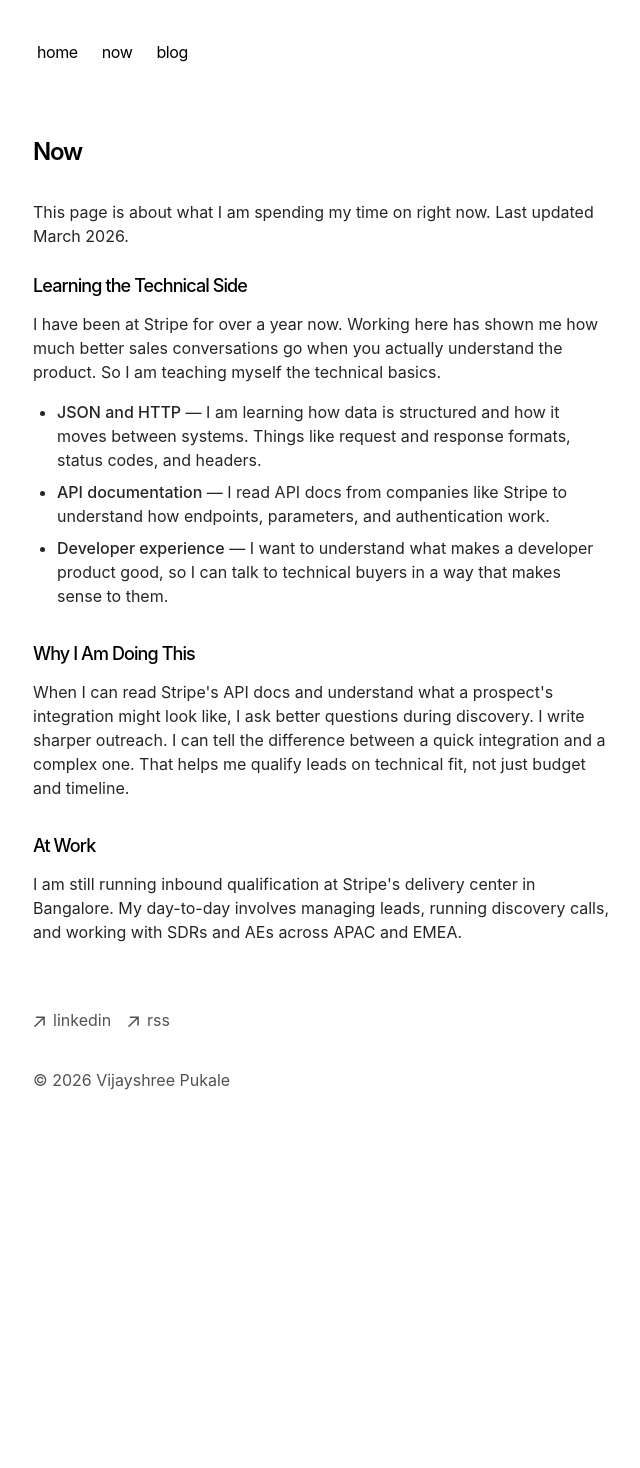
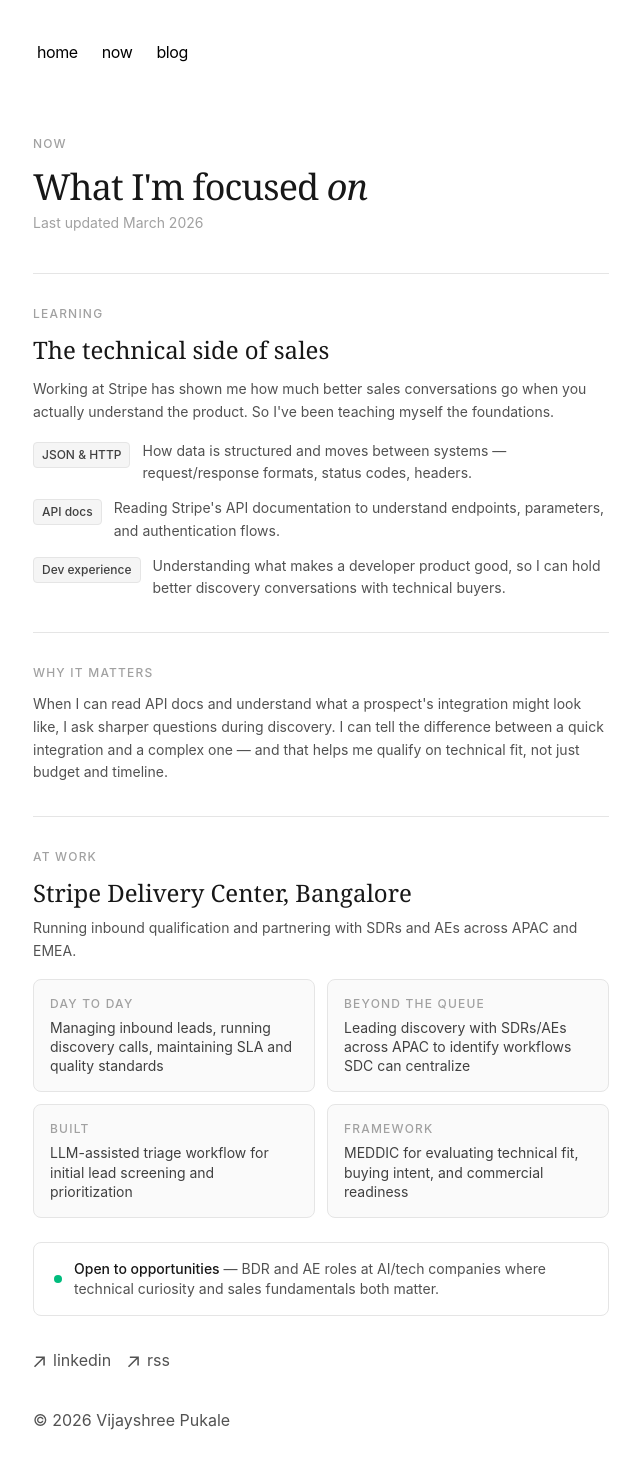
Before and after one commit to whoAbhishekSah/vijayshree-portfolio, a Next.js app: page /now in a window 1280 px wide. Shown: the top 1468 px of the page, without its empty margins (319-959 px from the left). Before the commit the page ends 1156 px from the top, so only its background shows below. Built offline with nearby package versions, Linux system fonts and the light colour scheme; no server answers.

Commit message:
Update page.tsx

```diff
--- a/app/now/page.tsx
+++ b/app/now/page.tsx
@@ -5,42 +5,85 @@
 
 export default function Page() {
   return (
-    <section>
-      <h1 className="font-semibold text-2xl mb-8 tracking-tighter">Now</h1>
-
-      <p className="mb-6 text-neutral-800 dark:text-neutral-200">
-        This page is about what I am spending my time on right now. Last updated March 2026.
+    <section className="max-w-2xl">
+      <p className="text-xs font-medium tracking-widest uppercase text-neutral-400 dark:text-neutral-500 mb-3">
+        Now
+      </p>
+      <h1 className="font-serif text-4xl leading-tight tracking-tight text-neutral-900 dark:text-neutral-100 mb-1">
+        What I&apos;m focused <em>on</em>
+      </h1>
+      <p className="text-sm text-neutral-400 dark:text-neutral-500 mb-10">
+        Last updated March 2026
       </p>
 
-      <div className="mb-8">
-        <h2 className="font-medium text-lg mb-3 tracking-tighter">Learning the Technical Side</h2>
-        <p className="mb-4 text-neutral-800 dark:text-neutral-200">
-          I have been at Stripe for over a year now. Working here has shown me how much better sales conversations go when you actually understand the product. So I am teaching myself the technical basics.
-        </p>
-        <ul className="list-disc pl-6 space-y-2 text-neutral-800 dark:text-neutral-200">
-          <li>
-            <span className="font-medium">JSON and HTTP</span> — I am learning how data is structured and how it moves between systems. Things like request and response formats, status codes, and headers.
+      <hr className="border-neutral-200 dark:border-neutral-800 mb-8" />
+
+      {/* Learning */}
+      <p className="text-xs font-medium tracking-widest uppercase text-neutral-400 dark:text-neutral-500 mb-3">
+        Learning
+      </p>
+      <h2 className="font-serif text-2xl text-neutral-900 dark:text-neutral-100 mb-3">
+        The technical side of sales
+      </h2>
+      <p className="text-sm leading-relaxed text-neutral-600 dark:text-neutral-400 mb-4">
+        Working at Stripe has shown me how much better sales conversations go when you actually understand the product. So I&apos;ve been teaching myself the foundations.
+      </p>
+      <ul className="flex flex-col gap-3 mt-4">
+        {[
+          { tag: 'JSON & HTTP', desc: 'How data is structured and moves between systems — request/response formats, status codes, headers.' },
+          { tag: 'API docs', desc: "Reading Stripe's API documentation to understand endpoints, parameters, and authentication flows." },
+          { tag: 'Dev experience', desc: 'Understanding what makes a developer product good, so I can hold better discovery conversations with technical buyers.' },
+        ].map(({ tag, desc }) => (
+          <li key={tag} className="flex gap-3 items-start">
+            <span className="text-xs font-medium bg-neutral-100 dark:bg-neutral-800 text-neutral-700 dark:text-neutral-300 border border-neutral-200 dark:border-neutral-700 rounded px-2 py-1 whitespace-nowrap mt-0.5">
+              {tag}
+            </span>
+            <span className="text-sm text-neutral-600 dark:text-neutral-400 leading-relaxed">{desc}</span>
           </li>
-          <li>
-            <span className="font-medium">API documentation</span> — I read API docs from companies like Stripe to understand how endpoints, parameters, and authentication work.
-          </li>
-          <li>
-            <span className="font-medium">Developer experience</span> — I want to understand what makes a developer product good, so I can talk to technical buyers in a way that makes sense to them.
-          </li>
-        </ul>
+        ))}
+      </ul>
+
+      <hr className="border-neutral-200 dark:border-neutral-800 my-8" />
+
+      {/* Why */}
+      <p className="text-xs font-medium tracking-widest uppercase text-neutral-400 dark:text-neutral-500 mb-3">
+        Why it matters
+      </p>
+      <p className="text-sm leading-relaxed text-neutral-600 dark:text-neutral-400">
+        When I can read API docs and understand what a prospect&apos;s integration might look like, I ask sharper questions during discovery. I can tell the difference between a quick integration and a complex one — and that helps me qualify on technical fit, not just budget and timeline.
+      </p>
+
+      <hr className="border-neutral-200 dark:border-neutral-800 my-8" />
+
+      {/* At Work */}
+      <p className="text-xs font-medium tracking-widest uppercase text-neutral-400 dark:text-neutral-500 mb-3">
+        At work
+      </p>
+      <h2 className="font-serif text-2xl text-neutral-900 dark:text-neutral-100 mb-2">
+        Stripe Delivery Center, Bangalore
+      </h2>
+      <p className="text-sm leading-relaxed text-neutral-600 dark:text-neutral-400 mb-4">
+        Running inbound qualification and partnering with SDRs and AEs across APAC and EMEA.
+      </p>
+      <div className="grid grid-cols-2 gap-3 mt-4">
+        {[
+          { label: 'Day to day', text: 'Managing inbound leads, running discovery calls, maintaining SLA and quality standards' },
+          { label: 'Beyond the queue', text: 'Leading discovery with SDRs/AEs across APAC to identify workflows SDC can centralize' },
+          { label: 'Built', text: 'LLM-assisted triage workflow for initial lead screening and prioritization' },
+          { label: 'Framework', text: 'MEDDIC for evaluating technical fit, buying intent, and commercial readiness' },
+        ].map(({ label, text }) => (
+          <div key={label} className="bg-neutral-50 dark:bg-neutral-900 border border-neutral-200 dark:border-neutral-800 rounded-lg p-4">
+            <p className="text-xs font-medium tracking-widest uppercase text-neutral-400 dark:text-neutral-500 mb-1.5">{label}</p>
+            <p className="text-sm text-neutral-700 dark:text-neutral-300 leading-snug">{text}</p>
+          </div>
+        ))}
       </div>
 
-      <div className="mb-8">
-        <h2 className="font-medium text-lg mb-3 tracking-tighter">Why I Am Doing This</h2>
-        <p className="text-neutral-800 dark:text-neutral-200">
-          When I can read Stripe's API docs and understand what a prospect's integration might look like, I ask better questions during discovery. I write sharper outreach. I can tell the difference between a quick integration and a complex one. That helps me qualify leads on technical fit, not just budget and timeline.
-        </p>
-      </div>
-
-      <div className="mb-8">
-        <h2 className="font-medium text-lg mb-3 tracking-tighter">At Work</h2>
-        <p className="text-neutral-800 dark:text-neutral-200">
-          I am still running inbound qualification at Stripe's delivery center in Bangalore. My day-to-day involves managing leads, running discovery calls, and working with SDRs and AEs across APAC and EMEA.
+      {/* Open to */}
+      <div className="mt-6 border border-neutral-200 dark:border-neutral-800 rounded-lg px-5 py-4 flex items-center gap-3">
+        <div className="w-2 h-2 rounded-full bg-emerald-500 flex-shrink-0" />
+        <p className="text-sm text-neutral-600 dark:text-neutral-400">
+          <span className="font-medium text-neutral-900 dark:text-neutral-100">Open to opportunities</span> — BDR and AE roles at AI/tech companies where technical curiosity and sales fundamentals both matter.
         </p>
       </div>
     </section>
```
